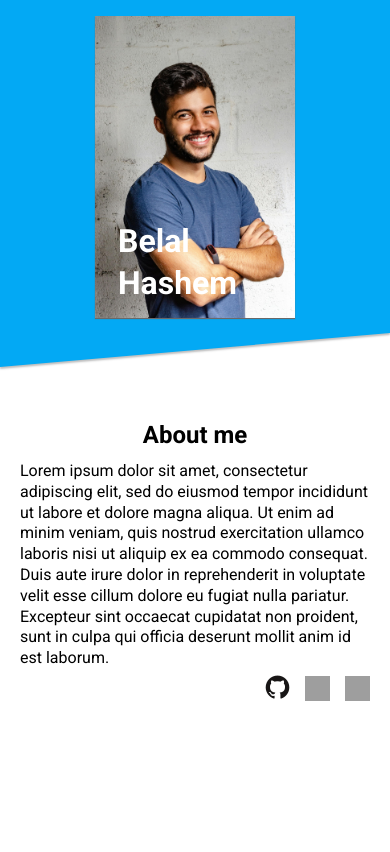
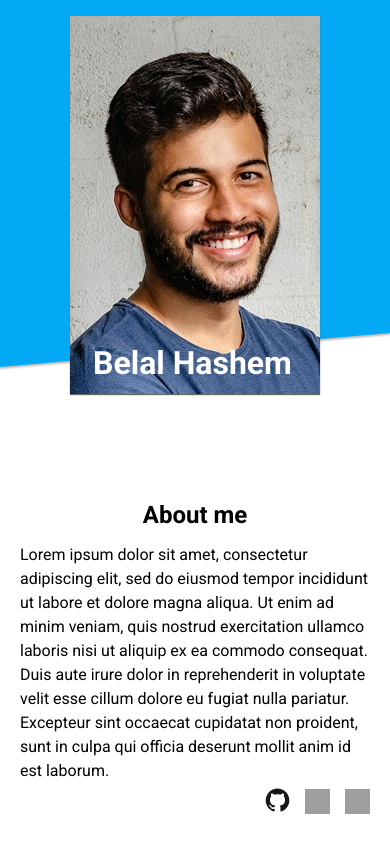
Before and after one commit to BelalHashem007/Homepage, a plain HTML site: page index.html in a window 390 px wide. Drawn offline with nearby package versions, Linux system fonts and the light colour scheme; grey boxes are pictures that could not be loaded; a web font is replaced by a local one.

Commit message:
Updating the header pic.
Making the header pic responsive via srcset and sizes attributes.
Instead of relying on max-width and height auto in css , i used img element
to download different versions to make it faster by around 85%.

```diff
--- a/index.html
+++ b/index.html
@@ -22,7 +22,13 @@
       <div class="header-bg"></div>
       <div class="img-and-title">
         <img
-          src="./photos/portfolio-pic.jpg"
+          srcset="
+            ./photos/portfolio-pic-300w.jpg 300w,
+            ./photos/portfolio-pic-250w.jpg 250w
+          "
+          sizes="(max-width:600px) 250px,
+          300px"
+          src="./photos/portfolio-pic-300w.jpg"
           alt="Belal Hashem"
           class="img-header"
         />
@@ -54,7 +60,7 @@
         <a href="#" class="twitter">
           <img
             src="https://cdn.jsdelivr.net/gh/devicons/devicon@latest/icons/twitter/twitter-original.svg"
-            style="height: 25px; width: 25px;"
+            style="height: 25px; width: 25px"
           />
         </a>
       </div>
--- a/styles.css
+++ b/styles.css
@@ -8,7 +8,7 @@ body {
   flex-direction: column;
   align-items: center;
   max-width: 100vw;
-  line-height: 1.3;
+  line-height: 1.5;
   font-family: "Roboto", "Playfair Display";
 }
 .header {
@@ -24,8 +24,6 @@ body {
   z-index: 2;
 }
 .img-header {
-  max-width: 300px;
-  height: auto;
   box-shadow: 0 1px 1px #696969;
 }
 .img-title {
@@ -85,23 +83,19 @@ body {
     .header-content::before {
         content:  " ";
         width: 180px;
-        height: 240px;
+        height: 390px;
         float: left;
     }
     .img-title {
-        transform: translateX(100%);
+        transform: translateX(150%);
         width: 200px;
-        top: 0;
-    }
-    .img-header {
-        max-width: 200px;
+        top: -5px;
     }
 }
 @media (max-width:600px) {
     .img-title {
         transform: translateX(0%);
-        transform: translateY(200px);
-        width: 150px;
+        transform: translateY(85%);
     }
     .header {
         flex-wrap: wrap;
```
Also changed, not shown: photos/portfolio-pic-250w.jpg (added), photos/portfolio-pic-300w.jpg (added).
